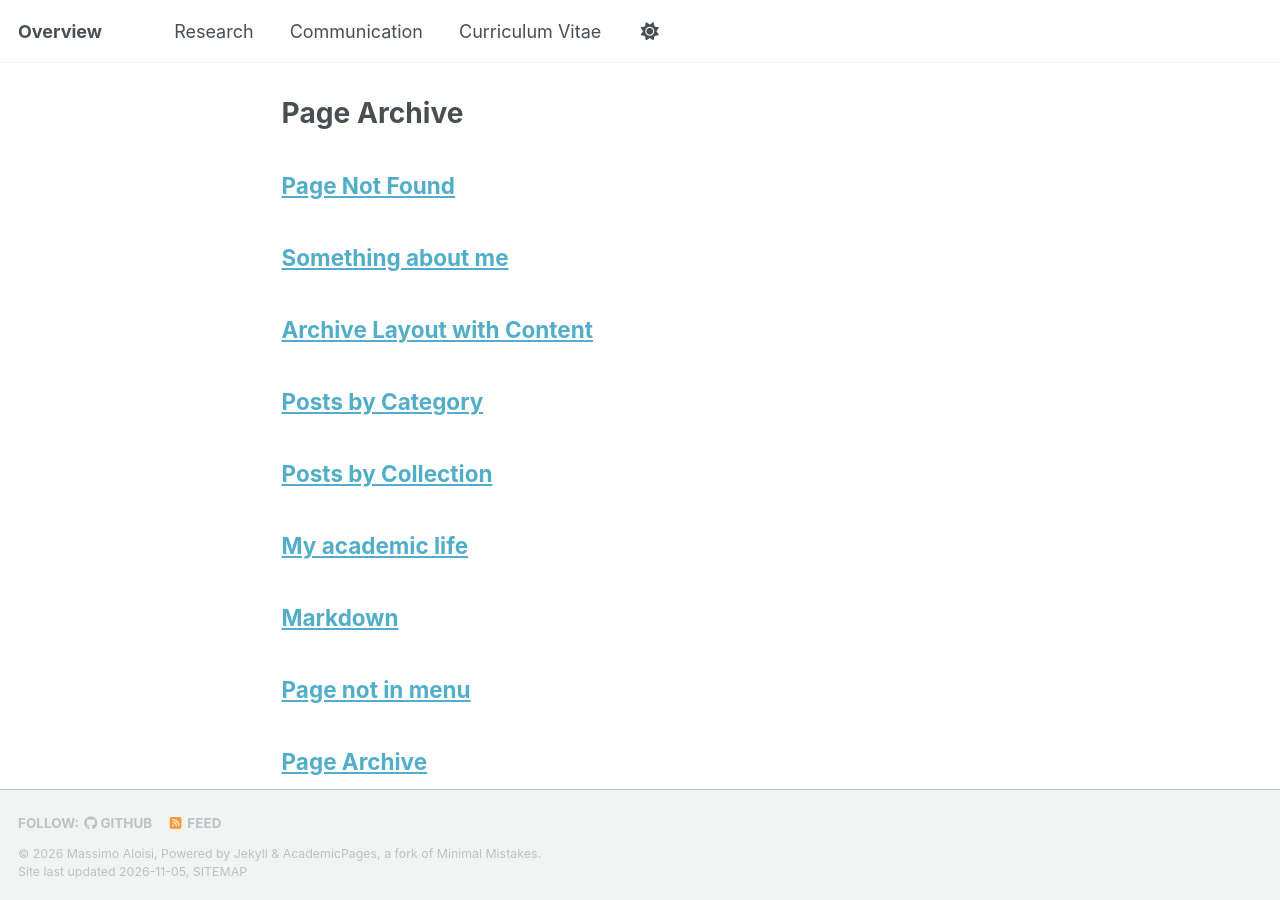
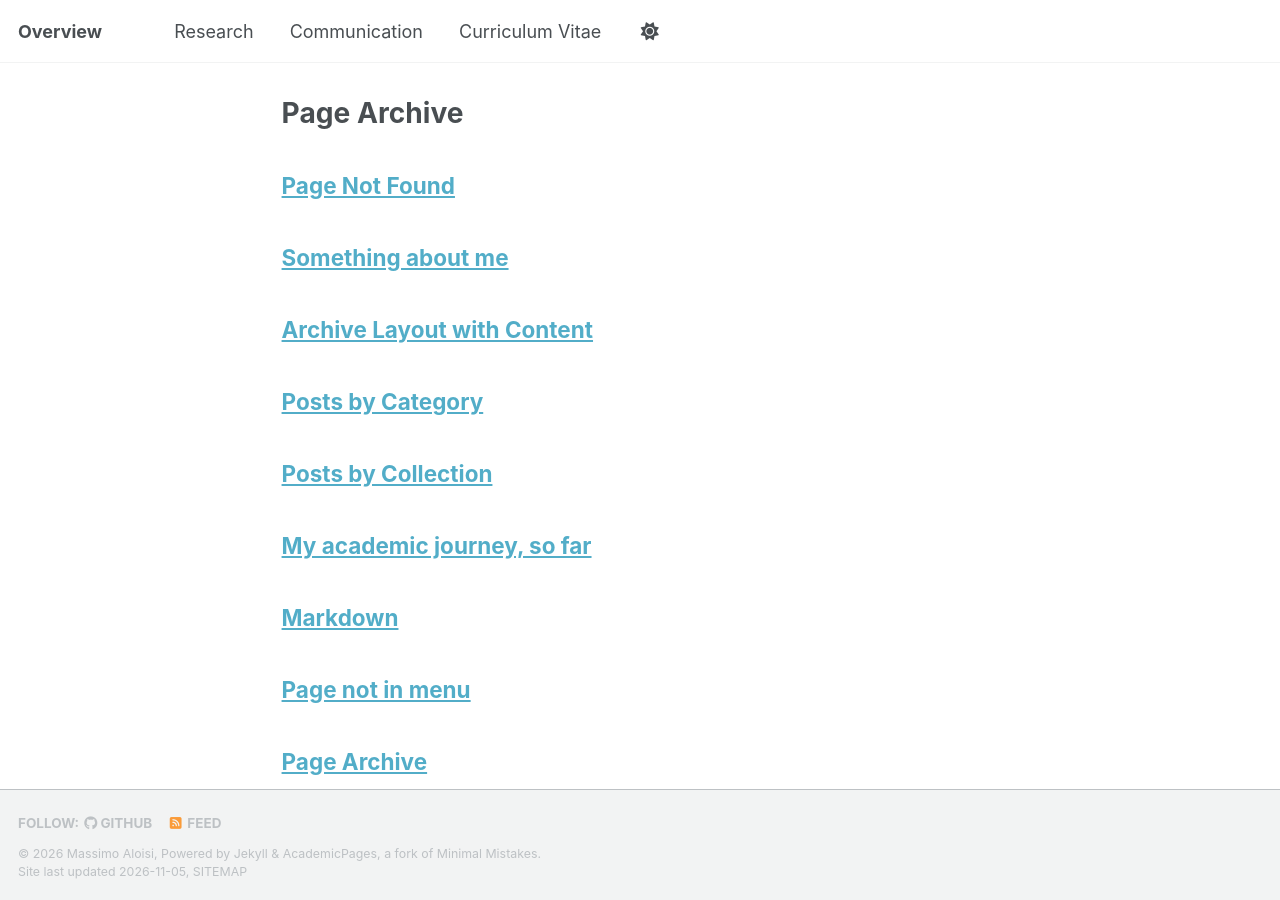
Before and after one commit to massimoaloisi/massimoaloisi.github.io, a Jekyll site: the page built from _pages/page-archive.html, in a window 1280 px wide and 900 px high. Built offline with Jekyll 4.4.1, drawn with Linux system fonts in a browser that asks for light colours; a script bundle is joined from its source files by our own code; a style sheet for code colours, icons or effects is not loaded.

Commit message:
Update cv.md

```diff
--- a/_pages/cv.md
+++ b/_pages/cv.md
@@ -1,6 +1,6 @@
 ---
 layout: archive
-title: "My academic life"
+title: "My academic journey, so far"
 permalink: /cv/
 author_profile: true
 redirect_from:
```
